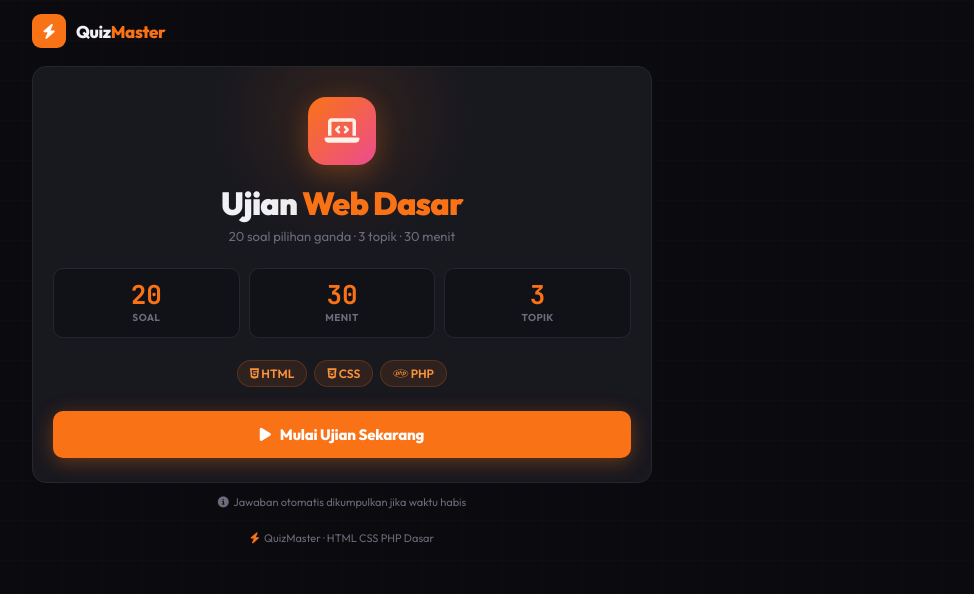
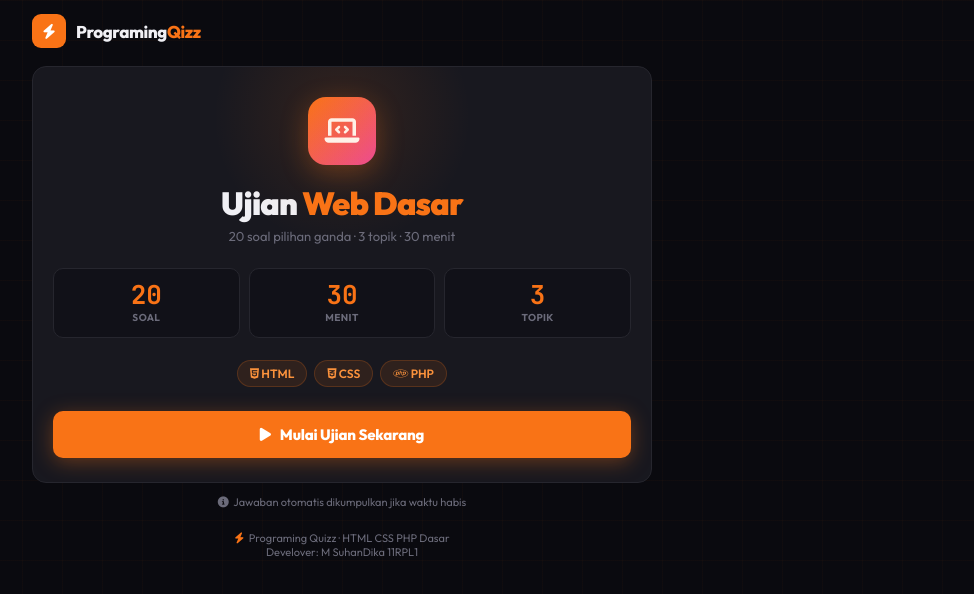
Before and after one commit to msuhandika/Programing-quizz, a plain HTML site: page index.html in a window 1280 px wide. Shown: the whole page, without its empty margins (298-1272 px from the left). Drawn offline with Linux system fonts and the light colour scheme.

Commit message:
index.html

```diff
--- a/index.html
+++ b/index.html
@@ -3,7 +3,7 @@
 <head>
   <meta charset="UTF-8">
   <meta name="viewport" content="width=device-width, initial-scale=1.0, viewport-fit=cover">
-  <title>QuizMaster — HTML CSS PHP</title>
+  <title>Pogramingquizz — HTML CSS PHP</title>
   <link rel="preconnect" href="https://fonts.googleapis.com">
   <link href="https://fonts.googleapis.com/css2?family=Outfit:wght@400;500;600;700;800;900&family=JetBrains+Mono:wght@400;700&display=swap" rel="stylesheet">
   <link rel="stylesheet" href="https://cdnjs.cloudflare.com/ajax/libs/font-awesome/6.4.0/css/all.min.css">
@@ -300,7 +300,7 @@
   <!-- TOP BAR -->
   <div class="topbar">
     <div class="logo-mark"><i class="fas fa-bolt"></i></div>
-    <div class="logo-text">Quiz<span>Master</span></div>
+    <div class="logo-text">Programing<span>Qizz</span></div>
   </div>
 
   <!-- ══ INTRO ══ -->
@@ -377,7 +377,7 @@
     <div id="resultBox" class="hidden"></div>
   </div>
 
-  <footer><i class="fas fa-bolt" style="color:var(--accent)"></i> &nbsp;QuizMaster · HTML CSS PHP Dasar</footer>
+  <footer><i class="fas fa-bolt" style="color:var(--accent)"></i> &nbsp;Programing Quizz · HTML CSS PHP Dasar <br> Develover: M SuhanDika 11RPL1</footer>
 </div>
 
 <script>
```
